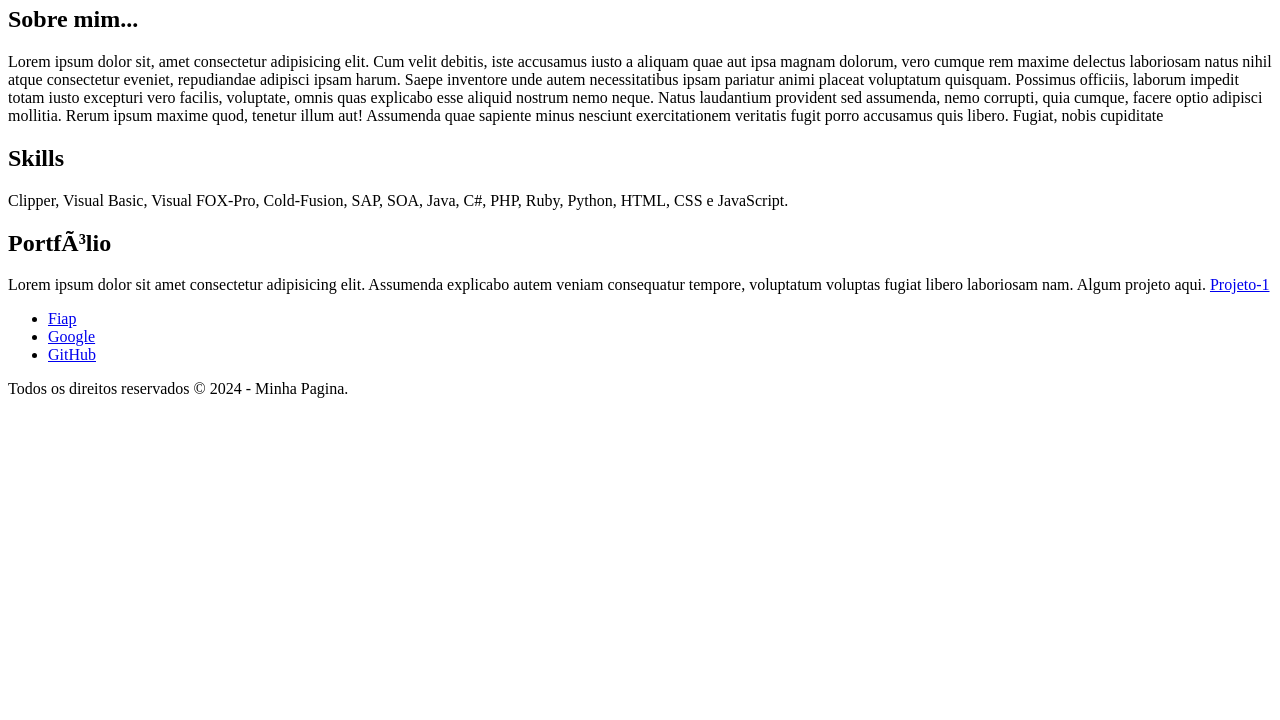
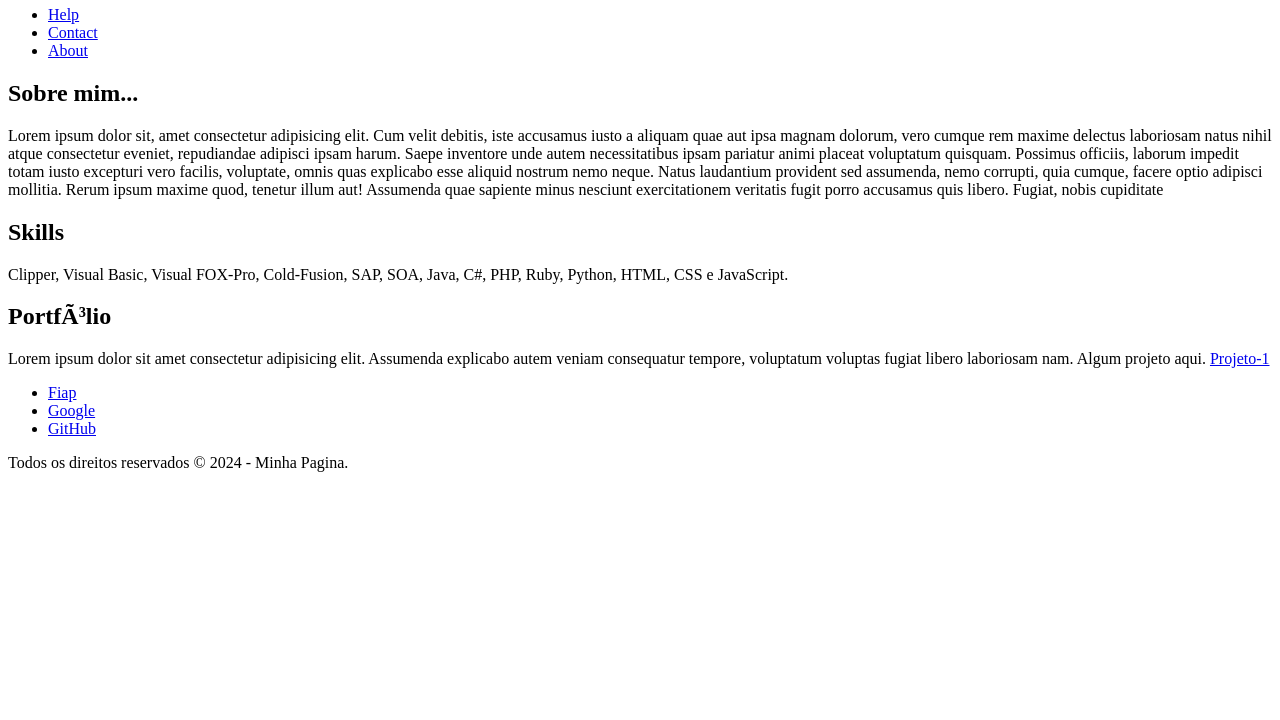
Before and after one commit to ludanii/Projeto-Inicial, a plain HTML site: page index.html in a window 1280 px wide. Shown: the part 80-800 px from the top of the page. Drawn offline with Linux system fonts and the light colour scheme.

Commit message:
Menu de navegação criado com emmet.

```diff
--- a/index.html
+++ b/index.html
@@ -15,13 +15,15 @@
     <div class="container">
       <header class="cabecalho">
         <h1
-          style="
-            text-align: center;
-            font-family: 'Segoe UI', Tahoma, Geneva, Verdana, sans-serif;
-          "
-        >
-          Minha Página
+          style="text-align: center;font-family: 'Segoe UI', Tahoma, Geneva, Verdana, sans-serif;">Minha Página
         </h1>
+        <nav class="menu">
+					<ul>
+						<li><a href="#">Help</a></li>
+						<li><a href="#">Contact</a></li>
+						<li><a href="#">About</a></li>
+					</ul>
+				</nav>
       </header>
       <section class="conteudo">
         <div>
```
